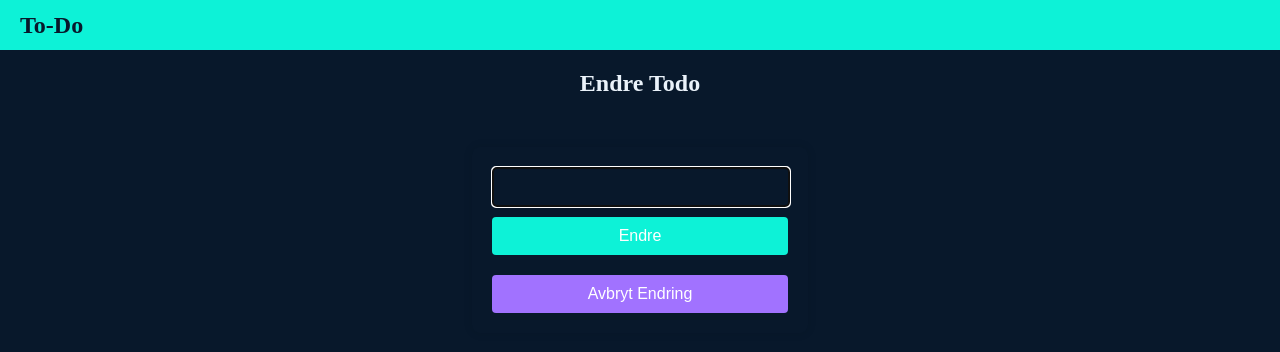
After one commit to albertwojcicki/apiflask, a Flask app: page /endreTodo/1/1 in a window 1280 px wide. The commit adds this page. Shown: the top 352 px of the page. Run offline with Flask 3, Linux system fonts and the light colour scheme; data that the repository does not hold is empty.

Commit message:
la til endringene

```diff
--- a/klient/app.py
+++ b/klient/app.py
@@ -9,33 +9,57 @@ app = Flask(__name__)
 def index():
     return render_template("index.html")
 
-@app.route("/logginn", methods=["GET", "POST"])
+@app.route("/logginn", methods=["POST"])
 def logginn():
     if request.method == "POST":
         navn = request.form.get("navn")
         data = {"navn": navn}
-        response = requests.get('http://127.0.0.1:5020/logginn', json=data)
+        response = requests.post('http://127.0.0.1:5020/logginn', json=data)
         try:
             content = response.json()
+
         except ValueError:
             return render_template("index.html", feil="Ugyldig respons fra serveren")
 
         if content.get("Status") == "A user":
-
-            return render_template('todo_page.html', data=data)
+            return redirect(url_for('todo_page', data=content["navn"], id=content["id"], todo_id=content["todo_ids"]))
         else:
             return render_template("index.html", feil="Feil brukernavn")
 
 @app.route("/leggTilTodo/<id>", methods = ["POST"])
-def todo_post(id):
-  todo = request.form.get("todo")
+def leggTilTodo(id):
+  todo = request.form.get("todoText")
   requests.post('http://127.0.0.1:5020/leggTilTodo', json={"id": id, "todo": todo})
   return redirect(url_for('todo_page', id=id))
 
+
 @app.route("/todo_page/<id>", methods = ["GET"])
-def home_page(id):
+def todo_page(id):
   data = requests.get('http://127.0.0.1:5020/get_todos', json={"id": id}).json()
+  print(data)
   return render_template("todo_page.html", id=id, data=data)
+
+
+@app.route('/endreTodo/<id>/<todoId>', methods = ["GET", "POST"])
+def endreTodo(id, todoId):
+  if request.method == "GET":
+    data = requests.get('http://127.0.0.1:5020/endreTodo', json={"id": todoId}).json()
+    return render_template('endreTodo.html', id=id, todoId=data["id"], todo=data["todo"])
+
+  if request.method == "POST":
+    todo = request.form.get("todo")
+    requests.put('http://127.0.0.1:5020/endreTodo', json={"id": todoId, "todo": todo})
+    return redirect(url_for('todo_page', id=id))
+
+
+
+
+@app.route("/slettTodo/<id>/<todoId>", methods=["POST"])
+def slettTodo(id, todoId):
+    requests.post('http://127.0.0.1:5020/slettTodo', json={"id": id, "todoId": todoId})
+    return redirect(url_for('todo_page', id=id))
+
+
 
 if __name__ == "__main__":
     app.run(debug=True, port=5010)
--- a/klient/static/css/style.css
+++ b/klient/static/css/style.css
@@ -0,0 +1,183 @@
+* {
+    padding: 0;
+    margin: 0;
+    background-color: #08182b;
+}
+
+header {
+    height: 50px;
+    padding-left: 20px;
+    display: flex;
+    align-items: center;
+    background-color: #0df2d7;
+}
+
+#title {
+    background-color: #0df2d7;
+    color: #08182b;
+}
+.text {
+    background-color: #08182b;
+    color: #eaf2fa;
+}
+article {
+    padding: 10px;
+    display: flex;
+    flex-direction: column;
+}
+
+#div-logget-inn {
+    width: 100%;
+    display: flex;
+    justify-content: center;
+    flex-direction: column;
+    align-items: center;
+
+}
+
+#div-form {
+    width: 100%;
+    display: flex;
+    justify-content: center;
+    flex-direction: column;
+    align-items: center;
+    padding-top: 30px;
+}
+
+  /* Styling for the form container */
+  .form-container {
+    max-width: 400px;
+    margin: 0 auto;
+    padding: 20px;
+    margin-top: 20px;
+    background-color: #08182b;
+    color: #eaf2fa;
+    border-radius: 8px;
+    box-shadow: 0 0 10px rgba(0, 0, 0, 0.1);
+}
+
+/* Styling for the form fields */
+.form-container input[type="text"] {
+    width: calc(100% - 20px);
+    margin-bottom: 10px;
+    padding: 10px;
+    border: 1px solid #ccc;
+    border-radius: 4px;
+    font-size: 16px;
+}
+
+/* Styling for the submit button */
+.form-container input[type="submit"] {
+    width: 100%;
+    background-color: #0df2d7;
+    color: white;
+    padding: 10px;
+    border: none;
+    border-radius: 4px;
+    cursor: pointer;
+    font-size: 16px;
+    transition: background-color 0.3s;
+}
+
+/* Hover effect for the submit button */
+.form-container input[type="submit"]:hover {
+    background-color: #0df2d7;
+}
+.form-container .delete-button[type="submit"] {
+    width: 100%;
+    background-color: #a172ff;
+    color: white;
+    padding: 10px;
+    border: none;
+    border-radius: 4px;
+    cursor: pointer;
+    font-size: 16px;
+    transition: background-color 0.3s;
+}
+
+/* Hover effect for the submit button */
+.form-container .delete-button[type="submit"]:hover {
+    background-color: #a172ff;
+}
+
+
+#div-todos {
+    padding-top: 20px;
+}
+.div-overskrift {
+    width: 100%;
+    display: flex;
+    justify-content: center;
+    padding-top: 10px;
+}
+.todo-item {
+    background-color: #0e2032;
+    /* border: 1px solid #e0e0e0; */
+    border-radius: 8px;
+    padding: 20px;
+    margin: 10px;
+    box-shadow: 0 2px 4px rgba(0, 0, 0, 0.1);
+    width: calc(25% - 20px); /* 25% width with 20px margin on each side */
+    float: left; /* Float the items to create the grid layout */
+    box-sizing: border-box; /* Include padding and border in the width */
+    overflow-wrap: break-word;
+}
+#form-endre {
+    padding-bottom: 20px;
+}
+/* Styling for the todo text */
+.todo-text {
+    font-size: 18px;
+    margin-bottom: 10px;
+    background-color: #0e2032;
+    color: #eaf2fa;
+}
+
+/* Styling for the todo ID */
+.todo-id {
+    font-size: 14px;
+    color: #666666;
+    margin-bottom: 10px;
+}
+
+/* Styling for the delete button */
+.delete-button {
+    background-color: #a172ff;
+    color: white;
+    border: none;
+    border-radius: 4px;
+    padding: 10px 20px;
+    font-size: 16px;
+    cursor: pointer;
+    transition: background-color 0.3s;
+}
+
+/* Hover effect for the delete button */
+.delete-button:hover {
+    background-color: #a172ff;
+}
+.edit-button {
+    background-color: #0df2d7;
+    color: white;
+    border: none;
+    border-radius: 4px;
+    padding: 10px 20px;
+    font-size: 16px;
+    cursor: pointer;
+    transition: background-color 0.3s;
+}
+
+/* Hover effect for the edit button */
+.edit-button:hover {
+    background-color: #0df2d7;
+}
+/* Clear the float after every 4 items to prevent overlapping */
+.clear {
+    clear: both;
+}
+
+.div-forms-todo {
+    display: flex;
+    justify-content: space-between;
+    background-color: #0e2032;
+}
--- a/klient/templates/base.html
+++ b/klient/templates/base.html
@@ -8,10 +8,17 @@
 </head>
 <body>
     <header>
-        <h2>To-Do</h2>
+        <h2 id="title">To-Do</h2>
 
     </header>
+
+    <article>
     {% block content %}
     {% endblock %}
+
+
+</article>
+
+
 </body>
 </html>
--- /dev/null
+++ b/klient/templates/endreTodo.html
@@ -0,0 +1,17 @@
+{% extends "base.html" %}
+{% block content %}
+<div class="div-overskrift">
+<h2 class="text">Endre Todo</h2>
+</div>
+<div id="div-form">
+  <div class="form-container">
+<form action="{{ url_for('endreTodo', id=id, todoId=todoId) }}" id="form-endre" method="post">
+
+    <input type="text" value="{{todo}}" name="todo" autofocus style="color:#eaf2fa;">
+    <input type="submit" class="edit-button"value="Endre">
+  </form>
+
+  <form action="{{ url_for('todo_page', id=id) }}">
+    <input type="submit" class="delete-button"value="Avbryt Endring">
+  </form></div></div>
+{% endblock %}
--- a/klient/templates/index.html
+++ b/klient/templates/index.html
@@ -2,11 +2,11 @@
 {% block content %}
 
 <h2>Logg inn</h2>
-
+<div class="form-container">
 <form action="logginn" method="post">
     <input type="text" id="navn" name="navn">
     <input type="submit">
-</form>
+</form></div>
 {% if feil %}
 <p>{{feil}} </p>
 {% endif %}
```
Also changed, not shown: app.py (+49 -18 lines), klient/templates/todo_page.html (+37 -7 lines), database.db, 12 other files.
